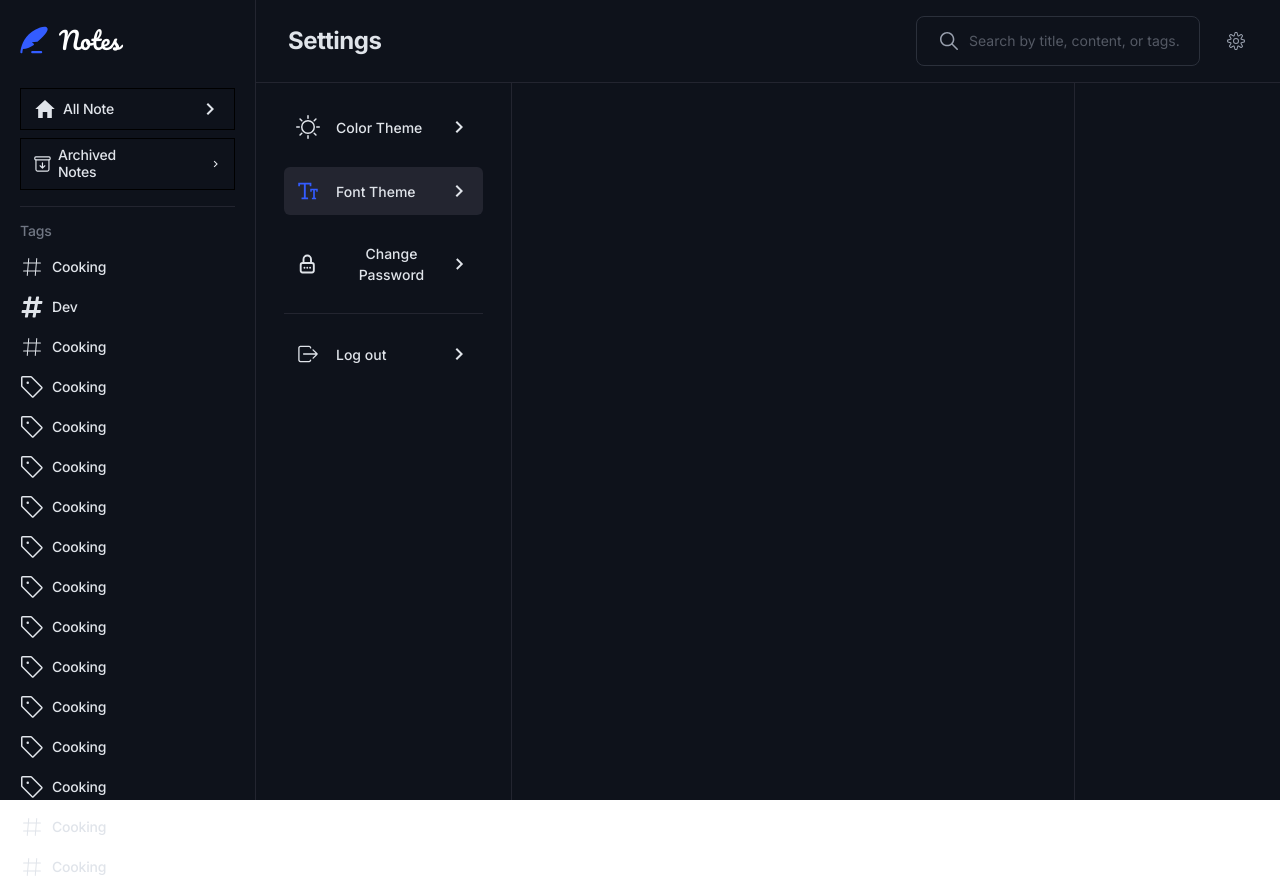
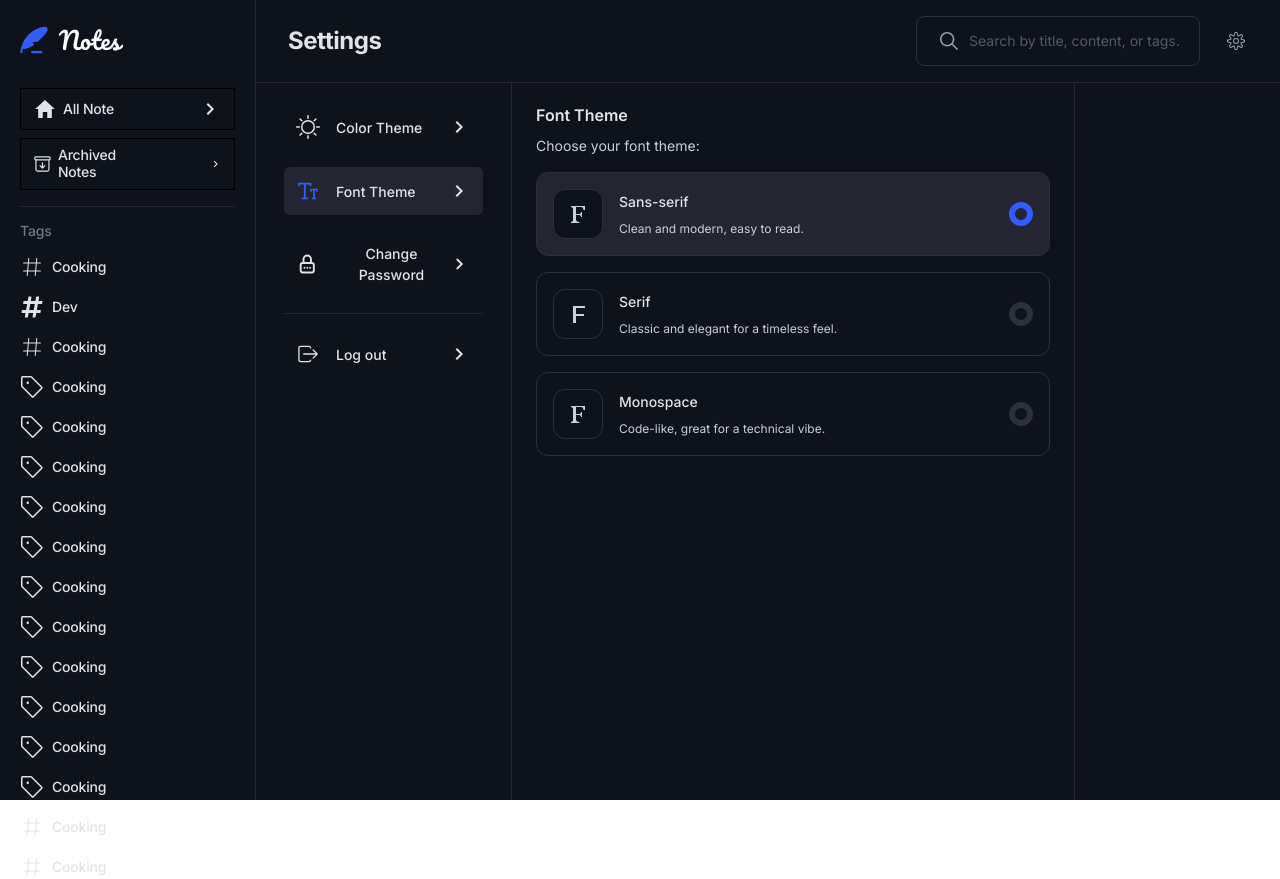
Before and after one commit to MuhammedZeki/Note-taking-App, a React (Vite) app: page /settings in a window 1280 px wide. Both pictures are taken after a click on the button "Font Theme". Built offline with nearby package versions, Linux system fonts and the light colour scheme.

Commit message:
FontColorPage added

```diff
--- /dev/null
+++ b/src/components/settings/FontTheme.jsx
@@ -0,0 +1,97 @@
+import React, { useState } from "react";
+import { RiFontSansSerif } from "react-icons/ri";
+import { RiFontSans } from "react-icons/ri";
+const FontTheme = () => {
+  const [fontTheme, setFontTheme] = useState(0);
+  return (
+    <div className="flex flex-col gap-4">
+      <div className="flex flex-col gap-2">
+        <p className="text-[#E0E4EA] font-inter font-semibold text-[1rem] tracking-[120%] leading-[-0.3px]">
+          Font Theme
+        </p>
+        <p className="text-[#CACFD8] font-inter font-normal text-sm tracking-[130%] leading-[-0.2px]">
+          Choose your font theme:
+        </p>
+      </div>
+      <div className="flex flex-col gap-4">
+        <div
+          className={`border flex items-center justify-between border-[#2B303B] rounded-xl ${
+            fontTheme === 0 ? "bg-[#232530]" : ""
+          }  cursor-pointer p-4`}
+          onClick={() => setFontTheme(0)}
+        >
+          <div className="flex items-center gap-4">
+            <div className="border border-[#2B303B] bg-[#0E121B] rounded-xl  p-3">
+              <RiFontSansSerif className="text-[#CACFD8] w-6 h-6" />
+            </div>
+            <div className="flex flex-col gap-2">
+              <span className="text-[#E0E4EA] font-inter font-medium text-sm tracking-[120%] leading-[-0.2px]">
+                Sans-serif
+              </span>
+              <span className="text-[#CACFD8] font-inter font-normal text-xs tracking-[120%] leading-[-0.2px]">
+                Clean and modern, easy to read.
+              </span>
+            </div>
+          </div>
+          <div
+            className={`border-6 rounded-full ${
+              fontTheme === 0 ? "border-[#335CFF]" : "border-[#2B303B]"
+            } w-6 h-6`}
+          ></div>
+        </div>
+        <div
+          className={`border flex items-center justify-between border-[#2B303B] rounded-xl ${
+            fontTheme === 1 ? "bg-[#232530]" : ""
+          }  cursor-pointer p-4`}
+          onClick={() => setFontTheme(1)}
+        >
+          <div className="flex items-center gap-4">
+            <div className="border border-[#2B303B] bg-[#0E121B] rounded-xl  p-3">
+              <RiFontSans className="text-[#CACFD8] w-6 h-6" />
+            </div>
+            <div className="flex flex-col gap-2">
+              <span className="text-[#E0E4EA] font-inter font-medium text-sm tracking-[120%] leading-[-0.2px]">
+                Serif
+              </span>
+              <span className="text-[#CACFD8] font-inter font-normal text-xs tracking-[120%] leading-[-0.2px]">
+                Classic and elegant for a timeless feel.
+              </span>
+            </div>
+          </div>
+          <div
+            className={`border-6 rounded-full ${
+              fontTheme === 1 ? "border-[#335CFF]" : "border-[#2B303B]"
+            } w-6 h-6`}
+          ></div>
+        </div>
+        <div
+          className={`border flex items-center justify-between border-[#2B303B] rounded-xl ${
+            fontTheme === 2 ? "bg-[#232530]" : ""
+          }  cursor-pointer p-4`}
+          onClick={() => setFontTheme(2)}
+        >
+          <div className="flex items-center gap-4">
+            <div className="border border-[#2B303B] bg-[#0E121B] rounded-xl  p-3">
+              <RiFontSansSerif className="text-[#CACFD8] w-6 h-6" />
+            </div>
+            <div className="flex flex-col gap-2">
+              <span className="text-[#E0E4EA] font-inter font-medium text-sm tracking-[120%] leading-[-0.2px]">
+                Monospace
+              </span>
+              <span className="text-[#CACFD8] font-inter font-normal text-xs tracking-[120%] leading-[-0.2px]">
+                Code-like, great for a technical vibe.
+              </span>
+            </div>
+          </div>
+          <div
+            className={`border-6 rounded-full ${
+              fontTheme === 2 ? "border-[#335CFF]" : "border-[#2B303B]"
+            } w-6 h-6`}
+          ></div>
+        </div>
+      </div>
+    </div>
+  );
+};
+
+export default FontTheme;
--- a/src/pages/home/Settings.jsx
+++ b/src/pages/home/Settings.jsx
@@ -8,6 +8,7 @@ import { TbLockPassword } from "react-icons/tb";
 import { IoIosLogOut } from "react-icons/io";
 import { useState } from "react";
 import ColorTheme from "../../components/settings/ColorTheme";
+import FontTheme from "../../components/settings/FontTheme";
 
 const Settings = () => {
   const [tabs, setTabs] = useState(0);
@@ -109,6 +110,7 @@ const Settings = () => {
           </div>
           <div className="bg-[#0E121B] w-full lg:w-[55%] border-r border-r-[#232530] px-6 py-5 flex flex-col gap-4">
             {tabs === 0 && <ColorTheme />}
+            {tabs === 1 && <FontTheme />}
           </div>
           <div className="bg-[#0E121B] hidden  lg:w-[20%] lg:px-6 lg:py-5 lg:flex lg:flex-col lg:gap-4"></div>
         </div>
```
